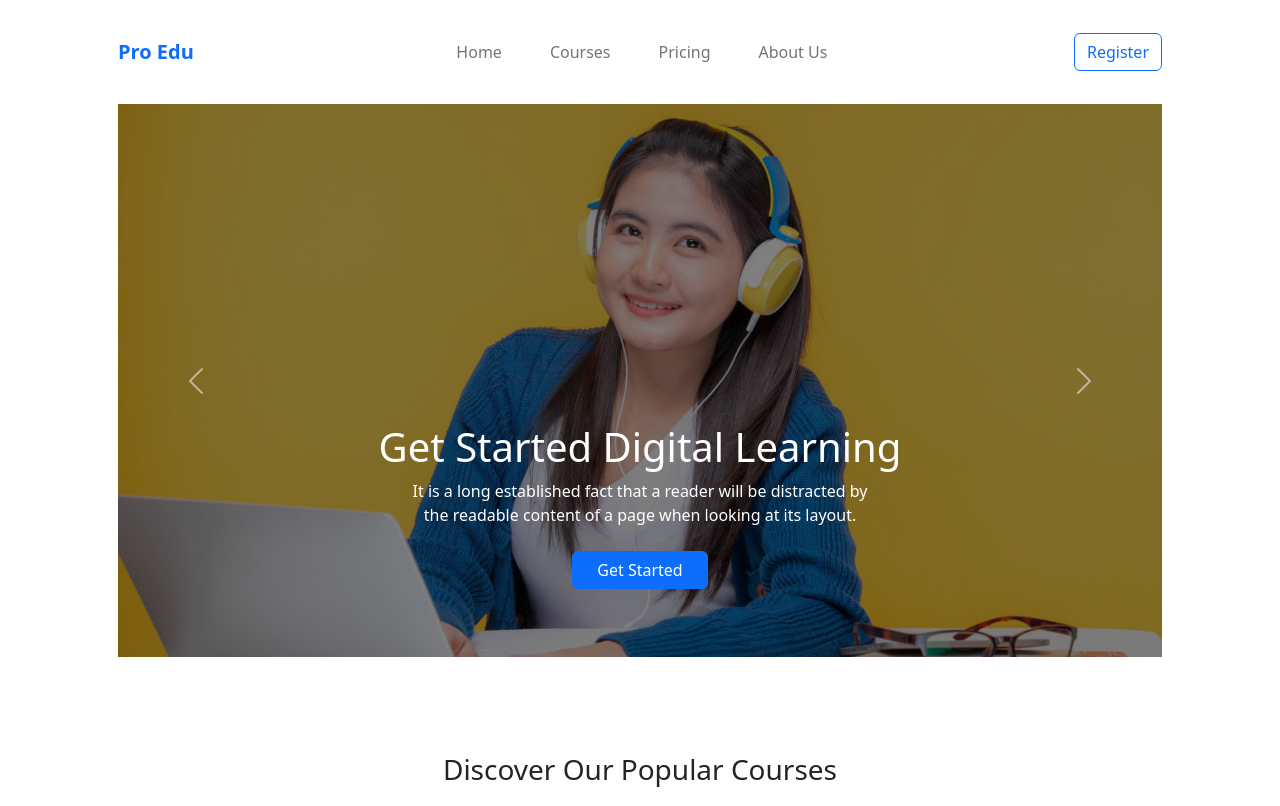
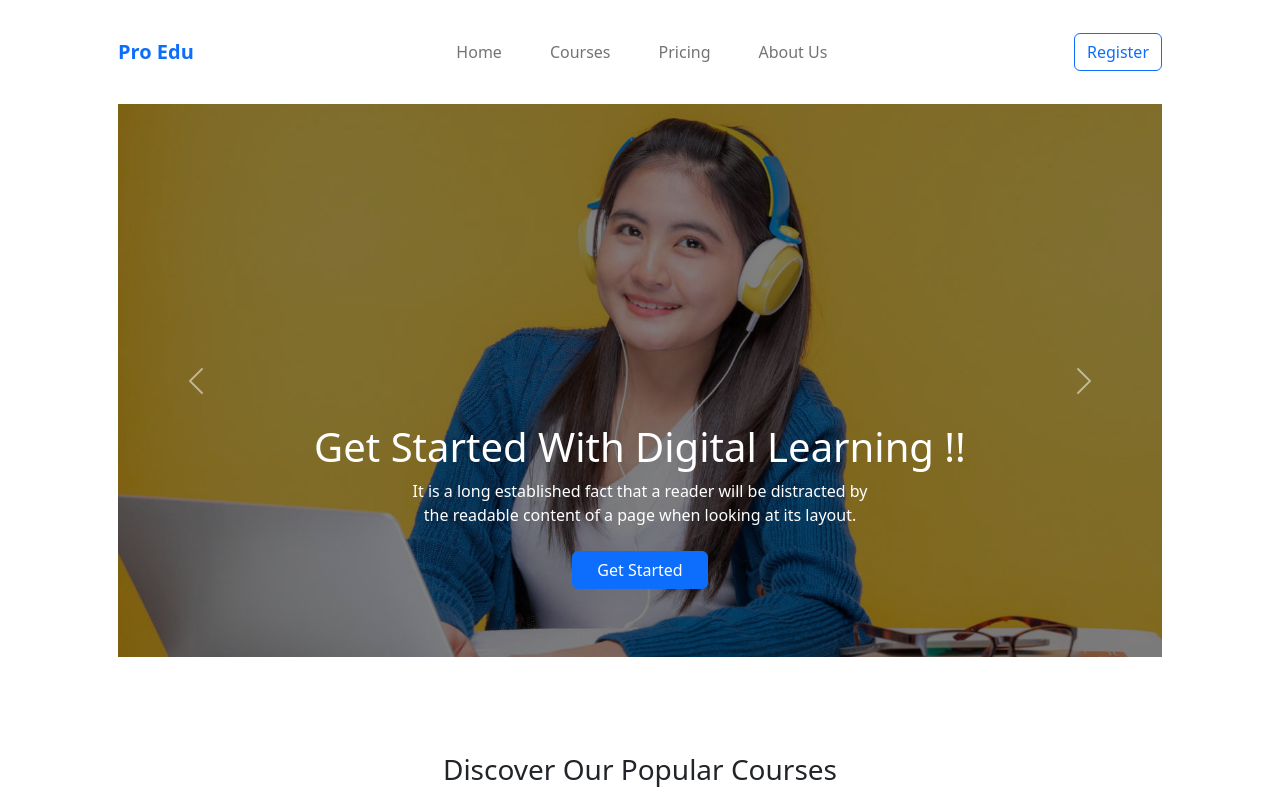
Before and after one commit to sb-riya/EdTech, a plain HTML site: page index.html in a window 1280 px wide. Shown: the top 806 px of the page. Drawn offline with nearby package versions, Linux system fonts and the light colour scheme.

Commit message:
updated main

```diff
--- a/index.html
+++ b/index.html
@@ -12,7 +12,7 @@
       integrity="sha384-gH2yIJqKdNHPEq0n4Mqa/HGKIhSkIHeL5AyhkYV8i59U5AR6csBvApHHNl/vI1Bx" crossorigin="anonymous">
    <!-- External Style Sheet -->
    <link rel="stylesheet" href="style.css">
-   <title>edTech</title>
+   <title>EdTech</title>
 </head>
 
 <body>
@@ -65,7 +65,7 @@
                      <img src="./images/cover/cover-2.jpg" class="d-block w-100" alt="...">
                   </div>
                   <div class="carousel-caption d-none d-md-block pb-5">
-                     <h1>Get Started Digital Learning</h1>
+                     <h1>Get Started With Digital Learning !!</h1>
                      <p class="mb-4">It is a long established fact that a reader will be distracted by <br>the readable
                         content of a page when looking at its layout.</p>
                      <button type="button" class="btn btn-primary px-4">Get Started</button>
```
